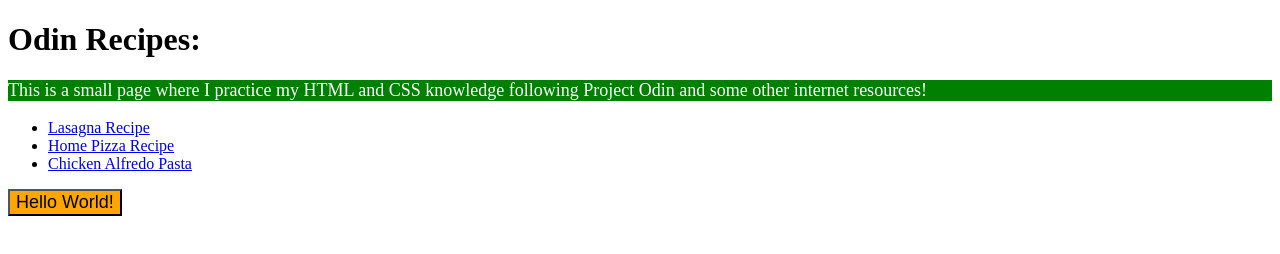
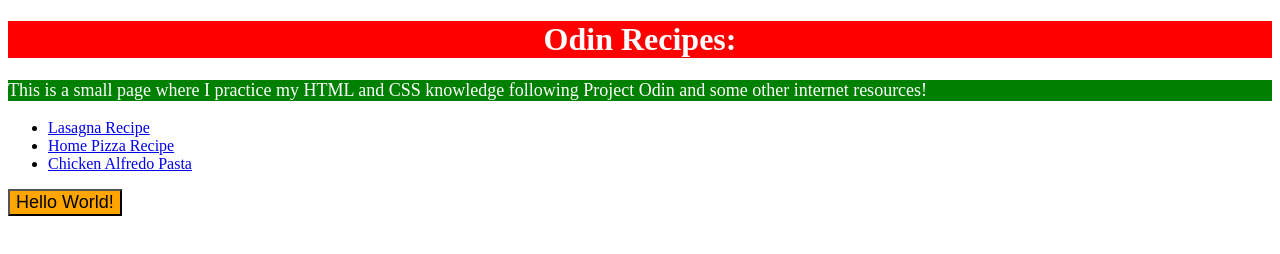
Before and after one commit to 21Kintsugi/html-css-repository, a plain HTML site: page index.html in a window 1280 px wide. Drawn offline with Linux system fonts and the light colour scheme.

Commit message:
added the internal css for heading

```diff
--- a/index.html
+++ b/index.html
@@ -5,6 +5,14 @@
     <meta name="viewport" content="width=device-width, initial-scale=1.0">
     <meta name="author" content="Cristian Balacci">
     <meta name="description" content="Practicing HTML">
+    <style>h1 {
+        color: white;
+        background-color: red;
+        font-size: 32px;
+        font-weight: bold;
+        text-align: center;
+    }
+    </style>
     <link rel="stylesheet" href="style.css">
     <title>Odin Recipes:</title>
 </head>
```
